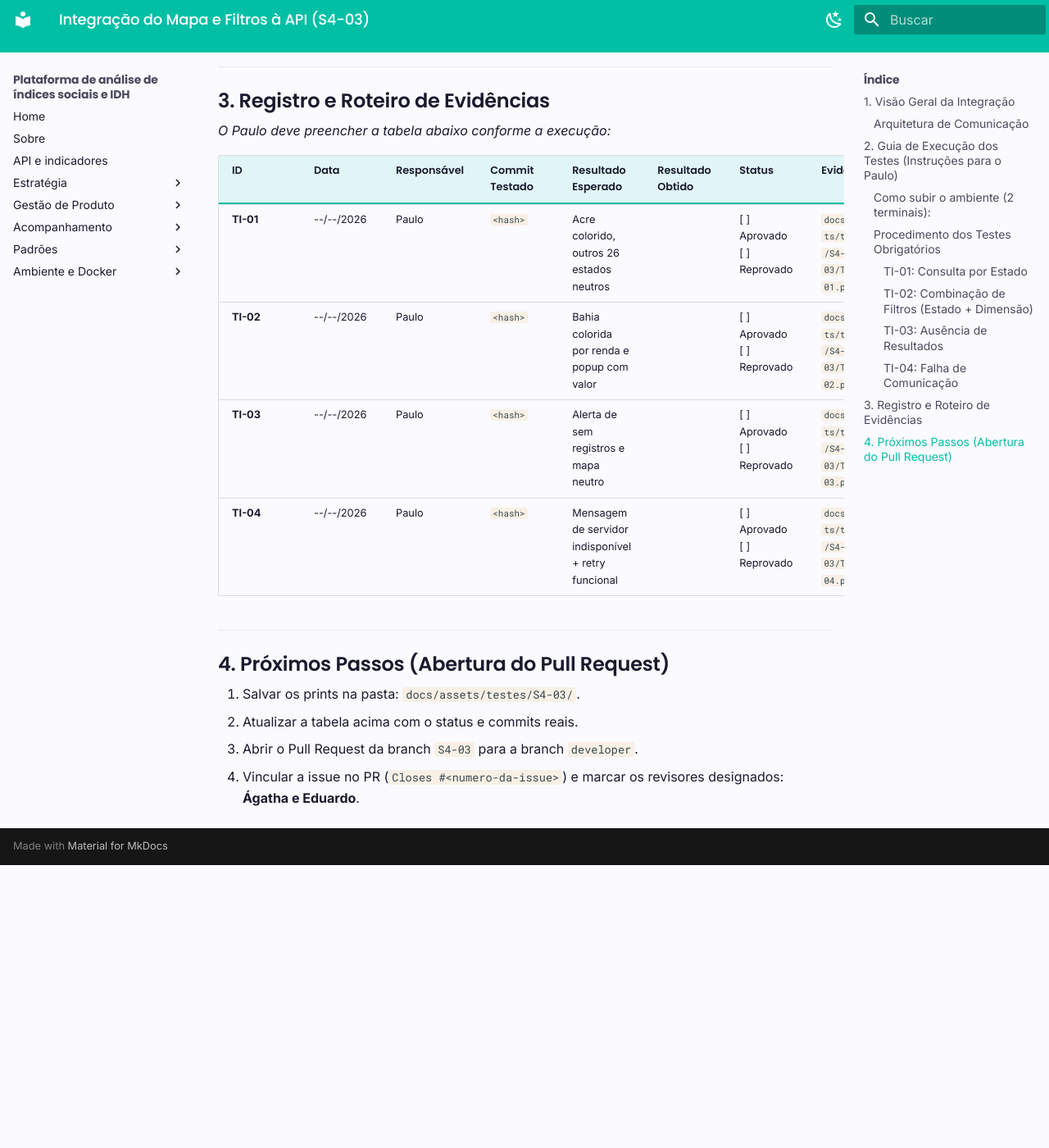
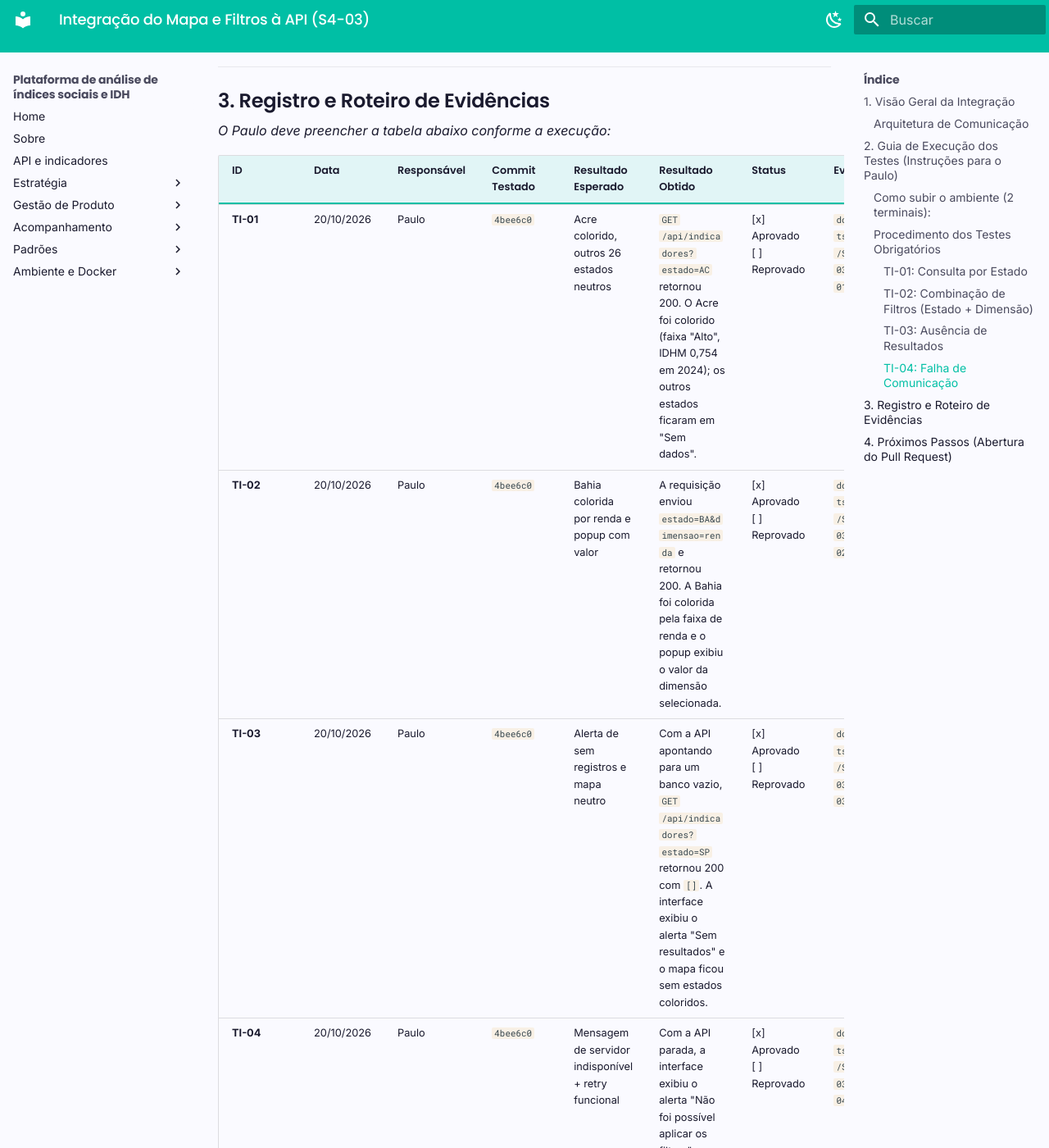
Before and after one commit to FGA0138-MDS-Ajax/2026.2-T02-Dijkstra, an MkDocs documentation site: the page built from docs/integraçãoAPI.md, in a window 1280 px wide and 1400 px high, scrolled down 2434 px. Shown: the whole window at 82% size. Built offline with MkDocs 1.6.1 and Material for MkDocs 9.7.7, drawn with Linux system fonts in a browser that asks for light colours; before the commit the page ends 3489 px from its top, so only the background shows below that; some of the changed text lies outside the part shown.

Commit message:
docs: registra evidências dos testes de integração S4-03

```diff
--- a/docs/integraçãoAPI.md
+++ b/docs/integraçãoAPI.md
@@ -83,10 +83,10 @@ Como a base oficial contém dados de todos os estados, simulamos a ausência com
 
 | ID | Data | Responsável | Commit Testado | Resultado Esperado | Resultado Obtido | Status | Evidência | Defeitos / Issues |
 |---|---|---|---|---|---|---|---|---|
-| **TI-01** | --/--/2026 | Paulo | `<hash>` | Acre colorido, outros 26 estados neutros | | [ ] Aprovado <br> [ ] Reprovado | `docs/assets/testes/S4-03/TI-01.png` | N/A |
-| **TI-02** | --/--/2026 | Paulo | `<hash>` | Bahia colorida por renda e popup com valor | | [ ] Aprovado <br> [ ] Reprovado | `docs/assets/testes/S4-03/TI-02.png` | N/A |
-| **TI-03** | --/--/2026 | Paulo | `<hash>` | Alerta de sem registros e mapa neutro | | [ ] Aprovado <br> [ ] Reprovado | `docs/assets/testes/S4-03/TI-03.png` | N/A |
-| **TI-04** | --/--/2026 | Paulo | `<hash>` | Mensagem de servidor indisponível + retry funcional | | [ ] Aprovado <br> [ ] Reprovado | `docs/assets/testes/S4-03/TI-04.png` | N/A |
+| **TI-01** | 20/10/2026 | Paulo | `4bee6c0` | Acre colorido, outros 26 estados neutros | `GET /api/indicadores?estado=AC` retornou 200. O Acre foi colorido (faixa "Alto", IDHM 0,754 em 2024); os outros estados ficaram em "Sem dados". | [x] Aprovado <br> [ ] Reprovado | `docs/assets/testes/S4-03/TI-01.png` | N/A |
+| **TI-02** | 20/10/2026 | Paulo | `4bee6c0` | Bahia colorida por renda e popup com valor | A requisição enviou `estado=BA&dimensao=renda` e retornou 200. A Bahia foi colorida pela faixa de renda e o popup exibiu o valor da dimensão selecionada. | [x] Aprovado <br> [ ] Reprovado | `docs/assets/testes/S4-03/TI-02.png` | N/A |
+| **TI-03** | 20/10/2026 | Paulo | `4bee6c0` | Alerta de sem registros e mapa neutro | Com a API apontando para um banco vazio, `GET /api/indicadores?estado=SP` retornou 200 com `[]`. A interface exibiu o alerta "Sem resultados" e o mapa ficou sem estados coloridos. | [x] Aprovado <br> [ ] Reprovado | `docs/assets/testes/S4-03/TI-03.png` | N/A |
+| **TI-04** | 20/10/2026 | Paulo | `4bee6c0` | Mensagem de servidor indisponível + retry funcional | Com a API parada, a interface exibiu o alerta "Não foi possível aplicar os filtros" com o botão "Tentar novamente", sem quebrar o JavaScript. Após reiniciar a API e clicar no botão, os dados foram recarregados e o alerta foi ocultado. | [x] Aprovado <br> [ ] Reprovado | `docs/assets/testes/S4-03/TI-04.png` | N/A |
 
 ---
 
```
Also changed, not shown: docs/assets/testes/S4-03/T1-01.png (added), docs/assets/testes/S4-03/T1-02.png (added), docs/assets/testes/S4-03/T1-03.png (added), docs/assets/testes/S4-03/T1-04.png (added).
